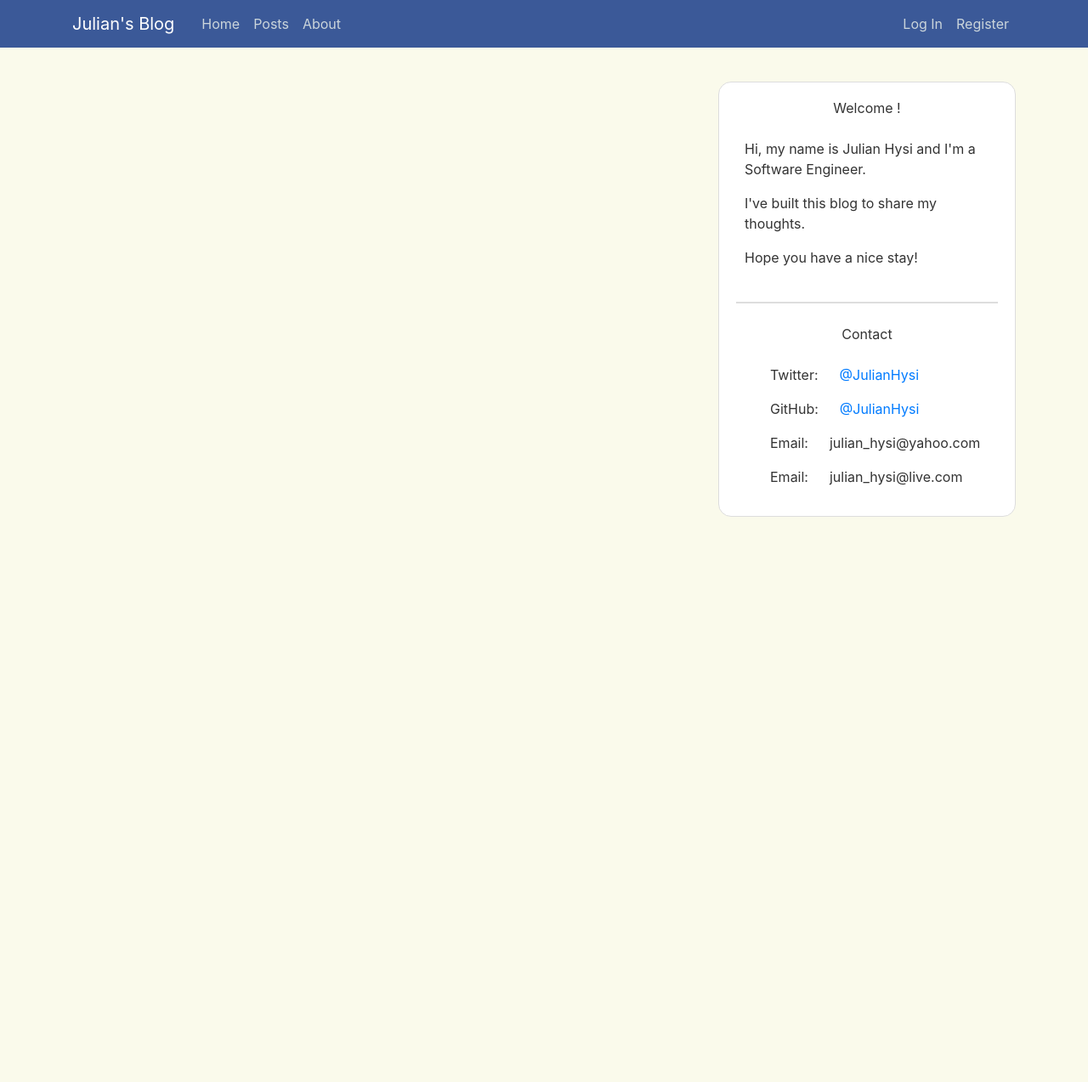
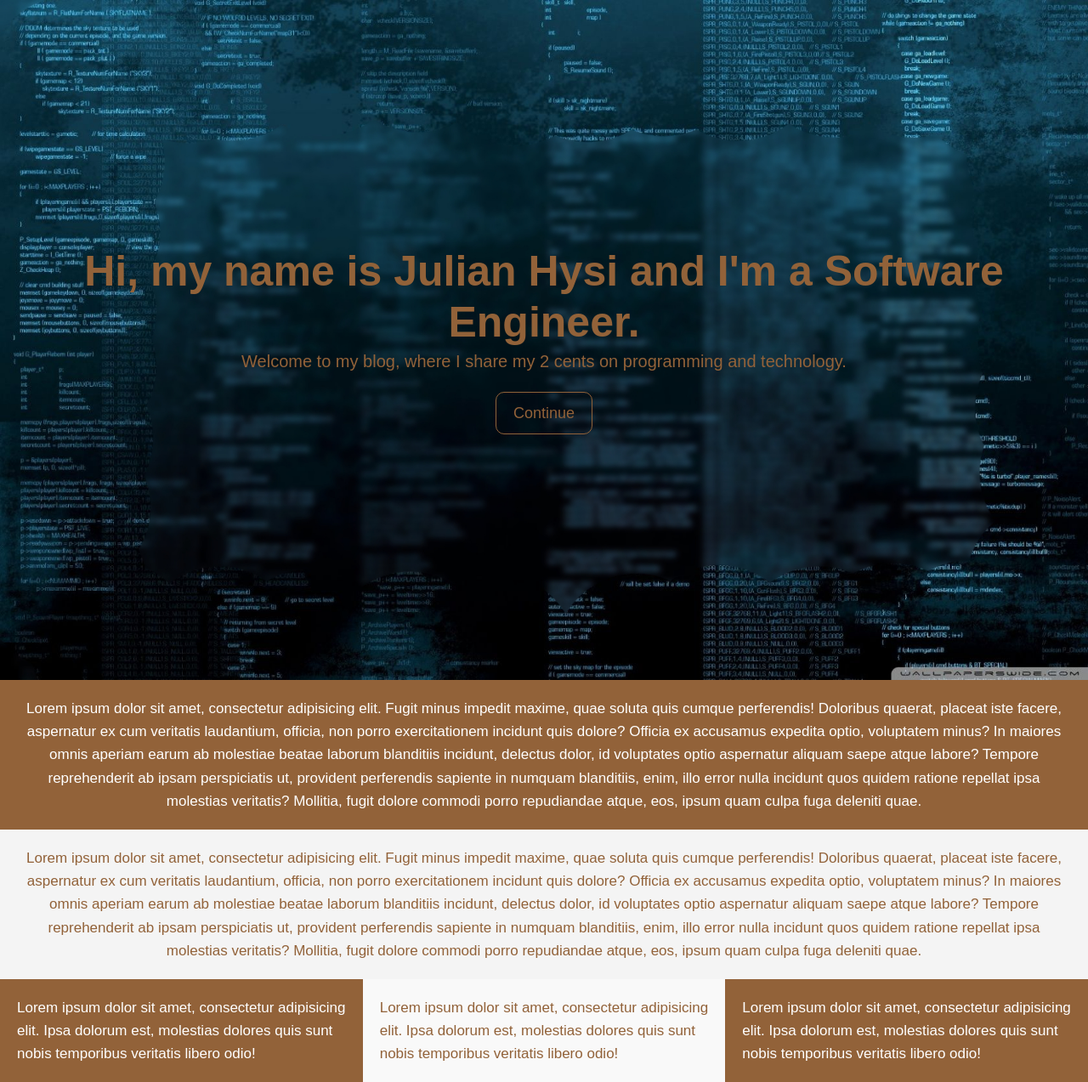
Before and after one commit to JulianHysi/personal-blog, a Flask app: page / in a window 1280 px wide. Shown: the whole page at 85% size. Before the commit the page ends 608 px from the top, so only its background shows below. Run offline with Flask 2, Linux system fonts and the light colour scheme; data that the repository does not hold is empty; some libraries are stand-ins or nearby versions.

Commit message:
Add landing page

```diff
--- a/personal_blog/main/routes.py
+++ b/personal_blog/main/routes.py
@@ -7,6 +7,10 @@ main = Blueprint('main', __name__)
 
 
 @main.route("/")
+def landing_page():
+    return render_template('landing_page.html')
+
+
 @main.route("/home")
 def home():
     page = request.args.get('page', 1, type=int)  # url query parameter
--- /dev/null
+++ b/personal_blog/static/css/landing_page.css
@@ -0,0 +1,79 @@
+*{
+    margin:0;
+    padding:0;
+ }
+
+body
+{
+    margin:0;
+    font-family: Arial, "Helvetica Neue", Helvetica, sans-serif;
+    font-size:17px;
+    color:#926239;
+    line-height:1.6;
+}
+
+#showcase
+{
+    background-image: url('../misc_images/background.jpg');
+    background-size: cover;
+    background-position: center;
+    height: 100vh;
+    display: flex;
+    flex-direction: column;
+    justify-content: center;
+    align-items: center;
+    text-align: center;
+    padding: 0 20px;
+}
+
+#showcase h1
+{
+    font-size:50px;
+    line-height:1.2;
+}
+
+#showcase p {font-size:20px;}
+
+#showcase .button
+{
+    font-size:18px;
+    text-decoration:none;
+    color:#926239;
+    border:#926239 1px solid;
+    padding:10px 20px;
+    border-radius:10px;
+    margin-top:20px;
+}
+
+#showcase .button:hover
+{
+    background:#926239;
+    color:#fff;
+}
+
+#section-a
+{
+    padding:20px;
+    background:#926239;
+    color:#fff;
+    text-align:center;
+}
+
+#section-b
+{
+    padding:20px;
+    background:#f4f4f4;
+    text-align:center;
+}
+
+#section-c {display:flex;}
+
+#section-c div {padding:20px;}
+
+#section-c .box-1, #section-c .box-3
+{
+    background:#926239;
+    color:#fff;
+}
+
+#section-c .box-2 {background:#f9f9f9;}
--- /dev/null
+++ b/personal_blog/templates/landing_page.html
@@ -0,0 +1,55 @@
+<!DOCTYPE html>
+<html lang="en">
+
+<head>
+    <meta charset="UTF-8">
+    <meta name="viewport" content="width=device-width, initial-scale=1.0">
+    <meta http-equiv="X-UA-Compatible" content="ie=edge">
+    <link rel="stylesheet" type="text/css" href="{{ url_for('static', filename='css/landing_page.css') }}">
+    <title>Julian's Blog</title>
+</head>
+
+<body>
+    <header id="showcase">
+        <h1>Hi, my name is Julian Hysi and I'm a Software Engineer.</h1>
+        <p>Welcome to my blog, where I share my 2 cents on programming and technology.</p>
+        <a href="{{ url_for('main.home') }}" class="button">Continue</a>
+    </header>
+    <section id="section-a">
+        <p>Lorem ipsum dolor sit amet, consectetur adipisicing elit. Fugit minus impedit maxime, quae soluta quis
+            cumque perferendis! Doloribus quaerat, placeat iste facere, aspernatur ex cum veritatis laudantium,
+            officia, non porro exercitationem incidunt quis dolore? Officia ex accusamus expedita optio, voluptatem
+            minus? In maiores omnis aperiam earum ab molestiae beatae laborum blanditiis incidunt, delectus dolor, id
+            voluptates optio aspernatur aliquam saepe atque labore? Tempore reprehenderit ab ipsam perspiciatis ut,
+            provident perferendis sapiente in numquam blanditiis, enim, illo error nulla incidunt quos quidem ratione
+            repellat ipsa molestias veritatis? Mollitia, fugit dolore commodi porro repudiandae atque, eos, ipsum quam
+            culpa fuga deleniti quae.</p>
+    </section>
+    <section id="section-b">
+        <p>Lorem ipsum dolor sit amet, consectetur adipisicing elit. Fugit minus impedit maxime, quae soluta quis
+            cumque perferendis! Doloribus quaerat, placeat iste facere, aspernatur ex cum veritatis laudantium,
+            officia, non porro exercitationem incidunt quis dolore? Officia ex accusamus expedita optio, voluptatem
+            minus? In maiores omnis aperiam earum ab molestiae beatae laborum blanditiis incidunt, delectus dolor, id
+            voluptates optio aspernatur aliquam saepe atque labore? Tempore reprehenderit ab ipsam perspiciatis ut,
+            provident perferendis sapiente in numquam blanditiis, enim, illo error nulla incidunt quos quidem ratione
+            repellat ipsa molestias veritatis? Mollitia, fugit dolore commodi porro repudiandae atque, eos, ipsum quam
+            culpa fuga deleniti quae.</p>
+    </section>
+    <section id="section-c">
+        <div class="box-1">
+            Lorem ipsum dolor sit amet, consectetur adipisicing elit. Ipsa dolorum est, molestias dolores quis sunt
+            nobis temporibus veritatis libero odio!
+        </div>
+        <div class="box-2">
+            Lorem ipsum dolor sit amet, consectetur adipisicing elit. Ipsa dolorum est, molestias dolores quis sunt
+            nobis temporibus veritatis libero odio!
+        </div>
+        <div class="box-3">
+            Lorem ipsum dolor sit amet, consectetur adipisicing elit. Ipsa dolorum est, molestias dolores quis sunt
+            nobis temporibus veritatis libero odio!
+        </div>
+    </section>
+
+</body>
+
+</html>
--- a/personal_blog/templates/layout.html
+++ b/personal_blog/templates/layout.html
@@ -6,8 +6,9 @@
     <meta name="viewport" content="width=device-width, initial-scale=1, shrink-to-fit=no">
 
     <!-- Bootstrap CSS -->
-    <link rel="stylesheet" href="https://stackpath.bootstrapcdn.com/bootstrap/4.3.1/css/bootstrap.min.css" integrity="sha384-ggOyR0iXCbMQv3Xipma34MD+dH/1fQ784/j6cY/iJTQUOhcWr7x9JvoRxT2MZw1T" crossorigin="anonymous">
-    <link rel="stylesheet" type="text/css" href="{{ url_for('static', filename='main.css') }}">
+    <link rel="stylesheet" href="https://stackpath.bootstrapcdn.com/bootstrap/4.3.1/css/bootstrap.min.css"
+        integrity="sha384-ggOyR0iXCbMQv3Xipma34MD+dH/1fQ784/j6cY/iJTQUOhcWr7x9JvoRxT2MZw1T" crossorigin="anonymous">
+    <link rel="stylesheet" type="text/css" href="{{ url_for('static', filename='css/main.css') }}">
 
     {{ ckeditor.load_code_theme() }}
 
@@ -24,8 +25,9 @@
             <nav class="navbar navbar-expand-md navbar-dark bg-fblue fixed-top">
                 <div class="container">
                     <a class="navbar-brand mr-4" href="{{ url_for('main.home') }}">Julian's Blog</a>
-                    <button class="navbar-toggler" type="button" data-toggle="collapse" data-target="#navbarToggle" aria-controls="navbarToggle" aria-expanded="false" aria-label="Toggle navigation">
-                        <span class="navbar-toggler-icon"></span>
+                    <button class="navbar-toggler" type="button" data-toggle="collapse" data-target="#navbarToggle"
+                        aria-controls="navbarToggle" aria-expanded="false" aria-label="Toggle navigation">
+                            <span class="navbar-toggler-icon"></span>
                     </button>
                     <div class="collapse navbar-collapse" id="navbarToggle">
                         <div class="navbar-nav mr-auto">
```
Also changed, not shown: personal_blog/static/css/main.css (renamed from personal_blog/static/main.css), personal_blog/static/misc_images/background.jpg (added).
